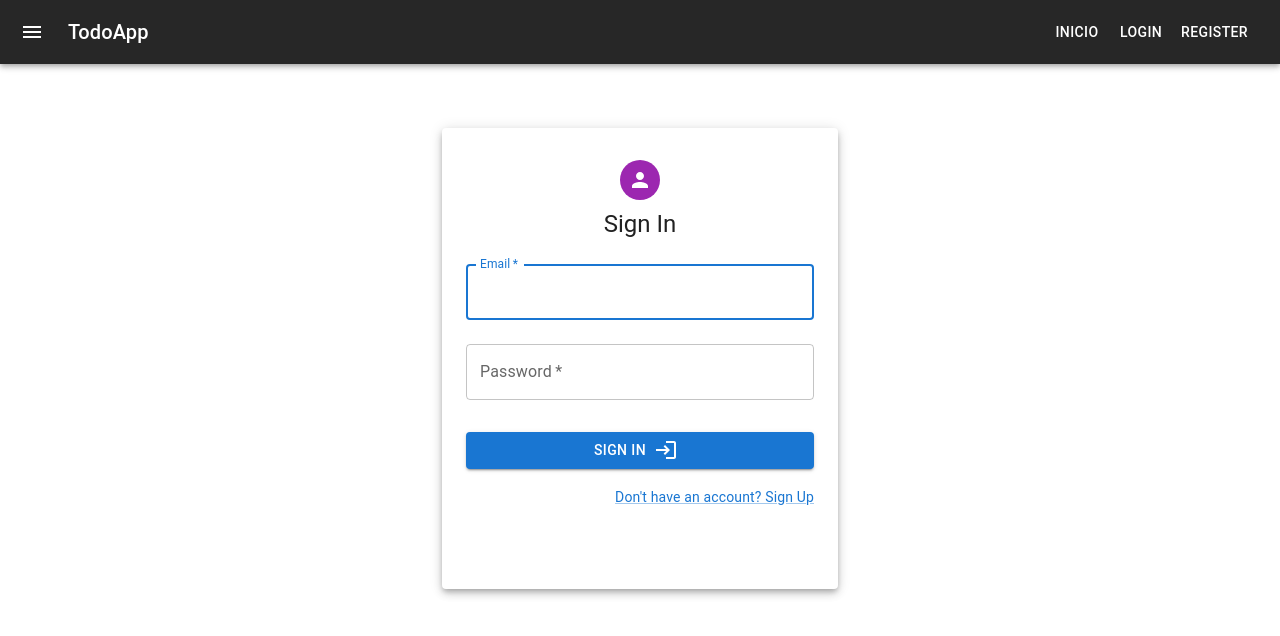
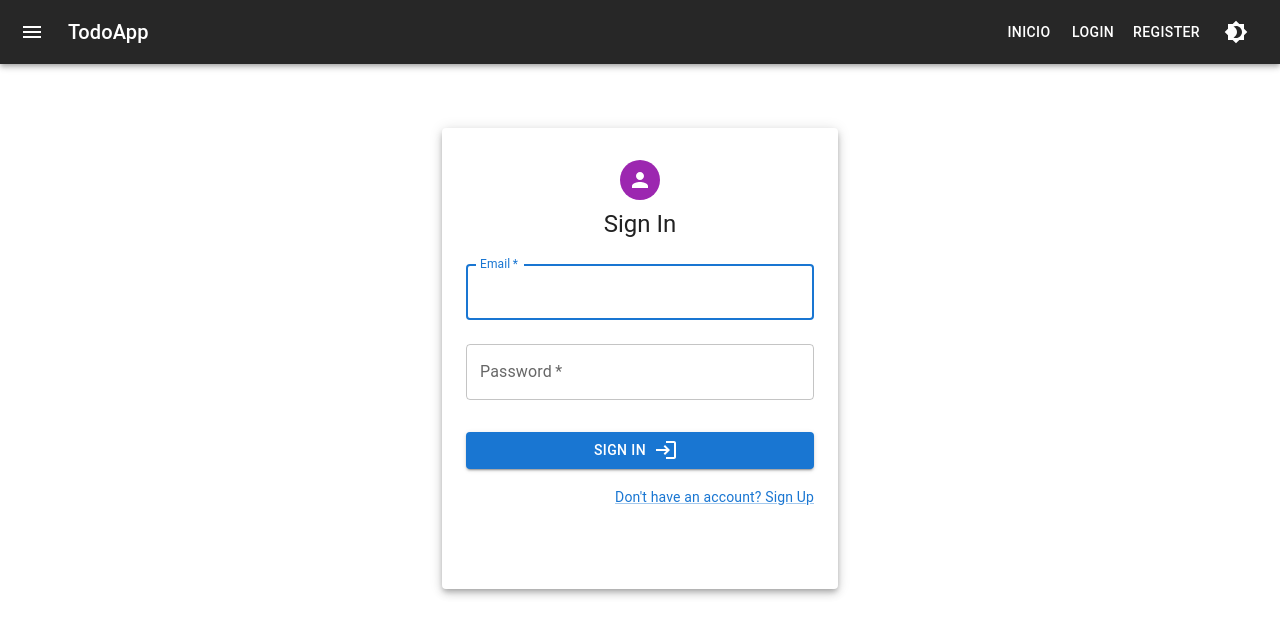
Before and after one commit to UP210878/ProyectoGestionTareas, a React (Create React App) app in the folder frontend/: page /login in a window 1280 px wide. Shown: the top 636 px of the page. Built offline with nearby package versions, Linux system fonts and the light colour scheme.

Commit message:
Dark Mode for User and Login.

```diff
--- a/frontend/src/components/App/App.js
+++ b/frontend/src/components/App/App.js
@@ -1,14 +1,16 @@
 import './App.css';
 import Main from '../Main';
 import Nav from '../Nav';
-import { AuthProvider } from '../Common';
+import { AuthProvider, ModeProvider } from '../Common';
 
 function App() {
   return (
 <div>
   <AuthProvider>
-  <Nav />
-  <Main />
+    <ModeProvider>
+      <Nav />
+      <Main />
+    </ModeProvider>
   </AuthProvider>
 </div>
   );
--- /dev/null
+++ b/frontend/src/components/Common/ModeContext.js
@@ -0,0 +1,15 @@
+import React, { createContext, useState } from 'react';
+
+const ModeContext = createContext();
+
+const ModeProvider = ({ children }) => {
+    const [isDarkMode, setDarkMode] = useState(false);
+
+    return (
+      <ModeContext.Provider value={{ isDarkMode, setDarkMode }}>
+        {children}
+      </ModeContext.Provider>
+    );
+  };
+
+  export { ModeContext, ModeProvider };
--- a/frontend/src/components/Common/index.js
+++ b/frontend/src/components/Common/index.js
@@ -2,4 +2,5 @@ export { default as PrivateRoute} from './PrivateRoute';
 export { default as LoginRoutes} from './LoggedInRoute';
 export { default as DeleteBtn } from './DeleteBtn';
 export { AuthContext, AuthProvider} from './AuthContext';
-export { default as Error404} from './Error404'
+export { default as Error404} from './Error404';
+export { ModeContext, ModeProvider } from './ModeContext';
--- a/frontend/src/components/Login/Login.js
+++ b/frontend/src/components/Login/Login.js
@@ -3,19 +3,26 @@ import './Login.css';
 import { useNavigate, Link as RouterLink } from 'react-router-dom';
 import PersonIcon from '@mui/icons-material/Person';
 import LoginIcon from '@mui/icons-material/Login';
-import { AuthContext } from '../Common';
-import { Paper, Container, Typography, Box, Grid, Link, TextField, CssBaseline, Button, Avatar} from '@mui/material'
+import { AuthContext, ModeContext } from '../Common';
+import { Paper, Container, Typography, Box, Grid, Link, TextField, CssBaseline, Button, Avatar, createTheme, ThemeProvider} from '@mui/material'
 
 const Login = () => {
   const [email, setEmail] = useState('');
   const [password, setPassword] = useState('');
   const [inputCorrect, setInputCorrect] = useState(true);
   const [isMailWrong, setMailWrong] = useState(false);
+  const { isDarkMode } = useContext(ModeContext);
 
   const navigate = useNavigate();
   const { setIsAuthenticated } = useContext(AuthContext);
 
   const emailRegex = /^[^\s@]+@[^\s@]+\.[^\s@]+$/;
+
+  const currentTheme = createTheme({
+    palette: {
+      mode: isDarkMode? 'dark':'light',
+    },
+  });
 
   const handleSubmit = async (e) => {
       e.preventDefault();
@@ -38,6 +45,7 @@ const Login = () => {
   };
 
   return (
+    <ThemeProvider theme={currentTheme}>
       <Container component="main" maxWidth="xs">
         <CssBaseline />
         <Paper elevation={5}>
@@ -115,6 +123,7 @@ const Login = () => {
         </Box>
         </Paper>
       </Container>
+      </ThemeProvider>
   );
 };
 
--- a/frontend/src/components/Login/Register.js
+++ b/frontend/src/components/Login/Register.js
@@ -1,13 +1,21 @@
-import React from 'react';
+import React, { useContext } from 'react';
 import './Login.css';
 import { useNavigate, Link as RouterLink } from 'react-router-dom';
 import PersonIcon from '@mui/icons-material/Person';
-import { Grid, Container, Typography, Box, TextField, CssBaseline, Button, Avatar, Link, Paper } from '@mui/material';
+import { Grid, Container, Typography, Box, TextField, CssBaseline, Button, Avatar, Link, Paper, createTheme, ThemeProvider } from '@mui/material';
 import { useForm, Controller} from 'react-hook-form';
+import { ModeContext } from '../Common';
 
 const Register = () => {
   const { handleSubmit, control, setError, formState: { errors } } = useForm();
   const navigate = useNavigate();
+  const { isDarkMode } = useContext(ModeContext);
+
+  const currentTheme = createTheme({
+    palette: {
+      mode: isDarkMode? 'dark':'light',
+    },
+  });
 
   const onSubmit = async (data) => {
     const { email, password, confirmPassword, username } = data;
@@ -47,6 +55,7 @@ const Register = () => {
   };
 
   return (
+    <ThemeProvider theme={currentTheme}>
     <Container component="main" maxWidth="xs">
       <CssBaseline />
       <Paper elevation={5}>
@@ -167,6 +176,7 @@ const Register = () => {
         </Box>
       </Box></Paper>
     </Container>
+    </ThemeProvider>
   );
 }
 
--- a/frontend/src/components/Nav/Nav.js
+++ b/frontend/src/components/Nav/Nav.js
@@ -2,7 +2,9 @@ import React, { useContext } from 'react';
 import { AppBar, Toolbar, Typography, IconButton, Button, ThemeProvider, createTheme } from '@mui/material';
 import MenuIcon from '@mui/icons-material/Menu';
 import { Link } from 'react-router-dom';
-import { AuthContext } from '../Common';
+import { AuthContext, ModeContext } from '../Common';
+import Brightness4Icon from '@mui/icons-material/Brightness4';
+import Brightness7Icon from '@mui/icons-material/Brightness7';
 
 const darkTheme = createTheme({
   palette: {
@@ -18,6 +20,12 @@ const darkTheme = createTheme({
 
 const Nav = () => {
   const { isAuthenticated } = useContext(AuthContext);
+  const { isDarkMode, setDarkMode } = useContext(ModeContext);
+
+  const darkModeSwitch = () => {
+    isDarkMode ? setDarkMode(false): setDarkMode(true);
+  }
+
 
   const menuItems = !isAuthenticated ? [
     {
@@ -58,6 +66,9 @@ const Nav = () => {
               {item.name}
             </Button>
           ))}
+        <IconButton sx={{ ml: 1 }} onClick={darkModeSwitch} color="inherit">
+        {isDarkMode ? <Brightness7Icon /> : <Brightness4Icon />}
+      </IconButton>
         </Toolbar>
       </AppBar>
     </ThemeProvider>
```
